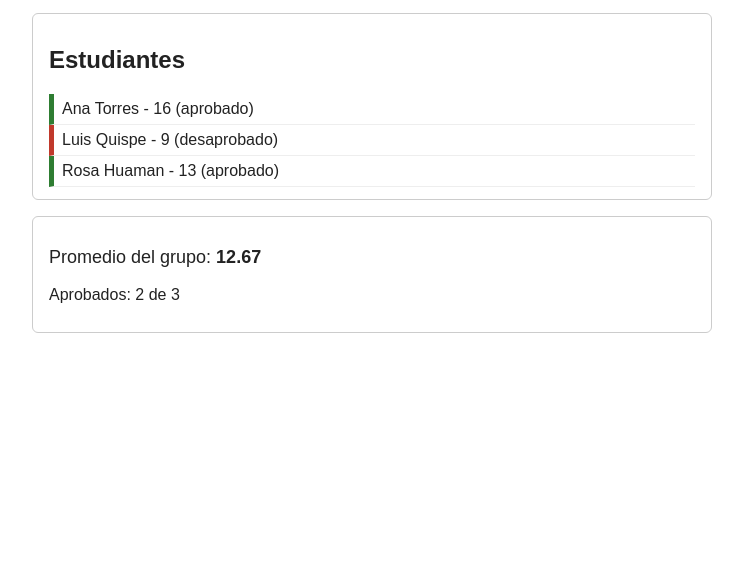
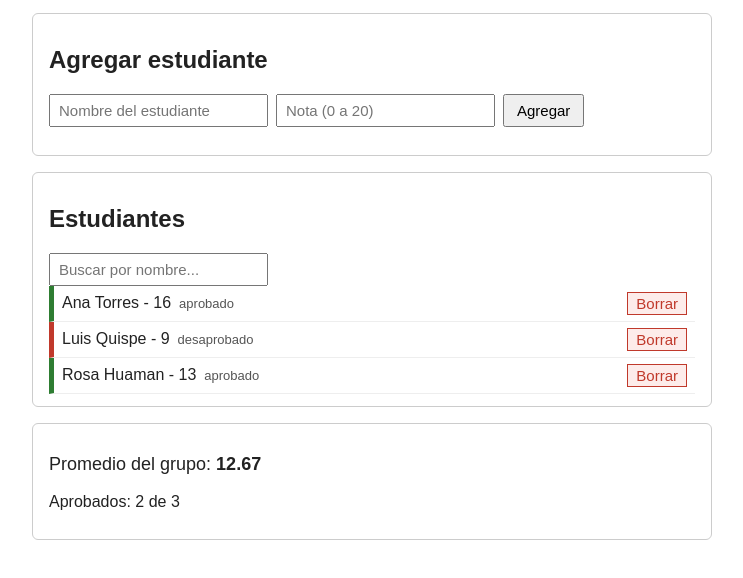
Before and after one commit to danielmamanic-ui/lab08-dom, a plain HTML site: page tarea/index.html in a window 1280 px wide. Shown: the part 92-670 px from the top of the page, without its empty margins (268-1011 px from the left). Drawn offline with Linux system fonts and the light colour scheme.

Commit message:
Tarea v2: eventos submit, input y click con validacion

```diff
--- a/tarea/app.js
+++ b/tarea/app.js
@@ -1,36 +1,95 @@
-// Tarea Lab 08 - Version 1: solo DOM
-// Los datos son fijos y la pagina solo los dibuja con createElement.
-console.log("tarea v1 cargada");
+// Tarea Lab 08 - Version 2: DOM + eventos
+// El usuario ya puede agregar, buscar y borrar estudiantes.
+// Los datos todavia son objetos sueltos ({ nombre, nota }) y los calculos estan en funciones.
+console.log("tarea v2 cargada");
 
 const NOTA_MINIMA = 11;
 
-const estudiantes = [
+let estudiantes = [
   { nombre: "Ana Torres", nota: 16 },
   { nombre: "Luis Quispe", nota: 9 },
   { nombre: "Rosa Huaman", nota: 13 }
 ];
 
+const formEstudiante = document.querySelector("#formEstudiante");
+const nombre = document.querySelector("#nombre");
+const nota = document.querySelector("#nota");
+const mensaje = document.querySelector("#mensaje");
+const buscar = document.querySelector("#buscar");
 const lista = document.querySelector("#lista");
 const promedio = document.querySelector("#promedio");
 const aprobados = document.querySelector("#aprobados");
 const cantidad = document.querySelector("#cantidad");
 
-let suma = 0;
-let contAprobados = 0;
+function dibujar() {
+  lista.innerHTML = "";
+  const texto = buscar.value.trim().toLowerCase();
 
-estudiantes.forEach((e) => {
-  const li = document.createElement("li");
-  const aprobado = e.nota >= NOTA_MINIMA;
-  li.textContent = e.nombre + " - " + e.nota + (aprobado ? " (aprobado)" : " (desaprobado)");
-  li.classList.add(aprobado ? "aprobado" : "desaprobado");
-  lista.appendChild(li);
+  estudiantes
+    .filter((e) => e.nombre.toLowerCase().includes(texto))
+    .forEach((e) => {
+      const li = document.createElement("li");
+      const aprobado = e.nota >= NOTA_MINIMA;
+      li.classList.add(aprobado ? "aprobado" : "desaprobado");
 
-  suma = suma + e.nota;
-  if (aprobado) {
-    contAprobados = contAprobados + 1;
+      const info = document.createElement("span");
+      info.textContent = e.nombre + " - " + e.nota;
+      const estado = document.createElement("span");
+      estado.classList.add("estado");
+      estado.textContent = aprobado ? "aprobado" : "desaprobado";
+      info.appendChild(estado);
+
+      const btnBorrar = document.createElement("button");
+      btnBorrar.textContent = "Borrar";
+      btnBorrar.classList.add("borrar");
+      btnBorrar.addEventListener("click", () => {
+        estudiantes = estudiantes.filter((x) => x !== e);
+        mensaje.textContent = "Se elimino a " + e.nombre;
+        mensaje.className = "ok";
+        dibujar();
+      });
+
+      li.appendChild(info);
+      li.appendChild(btnBorrar);
+      lista.appendChild(li);
+    });
+
+  let suma = 0;
+  let contAprobados = 0;
+  estudiantes.forEach((e) => {
+    suma = suma + e.nota;
+    if (e.nota >= NOTA_MINIMA) {
+      contAprobados = contAprobados + 1;
+    }
+  });
+  promedio.textContent = estudiantes.length > 0 ? (suma / estudiantes.length).toFixed(2) : "0.00";
+  aprobados.textContent = contAprobados;
+  cantidad.textContent = estudiantes.length;
+}
+
+formEstudiante.addEventListener("submit", (evento) => {
+  evento.preventDefault();
+  const valorNombre = nombre.value.trim();
+  const valorNota = Number(nota.value);
+
+  if (valorNombre === "") {
+    mensaje.textContent = "Escribe el nombre del estudiante.";
+    mensaje.className = "error";
+    return;
   }
+  if (nota.value === "" || isNaN(valorNota) || valorNota < 0 || valorNota > 20) {
+    mensaje.textContent = "La nota debe ser un numero entre 0 y 20.";
+    mensaje.className = "error";
+    return;
+  }
+
+  estudiantes.push({ nombre: valorNombre, nota: valorNota });
+  mensaje.textContent = "Se agrego a " + valorNombre;
+  mensaje.className = "ok";
+  formEstudiante.reset();
+  dibujar();
 });
 
-promedio.textContent = (suma / estudiantes.length).toFixed(2);
-aprobados.textContent = contAprobados;
-cantidad.textContent = estudiantes.length;
+buscar.addEventListener("input", dibujar);
+
+dibujar();
--- a/tarea/index.html
+++ b/tarea/index.html
@@ -28,7 +28,18 @@
   <p class="sub">Escala vigesimal (0 a 20). Nota minima aprobatoria: 11.</p>
 
   <section>
+    <h2>Agregar estudiante</h2>
+    <form id="formEstudiante">
+      <input id="nombre" type="text" placeholder="Nombre del estudiante">
+      <input id="nota" type="number" step="0.5" placeholder="Nota (0 a 20)">
+      <button type="submit">Agregar</button>
+    </form>
+    <p id="mensaje"></p>
+  </section>
+
+  <section>
     <h2>Estudiantes</h2>
+    <input id="buscar" type="text" placeholder="Buscar por nombre...">
     <ul id="lista"></ul>
   </section>
 
```
Also changed, not shown: 1 other file.
